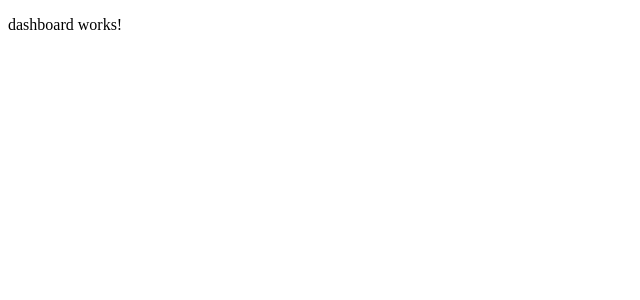
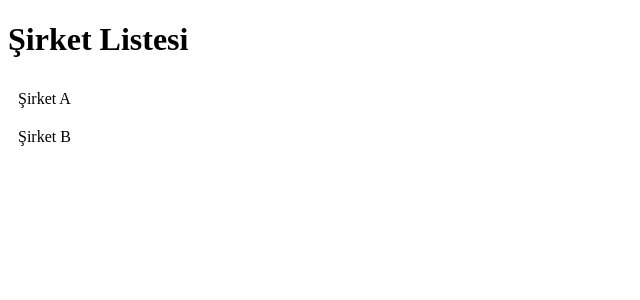
Before and after one commit to asimoezcan/dakik-app, an Angular app: page /dashboard in a window 1280 px wide. Shown: the top 300 px of the page, without its empty margins (0-640 px from the left). Built offline with nearby package versions, Linux system fonts and the light colour scheme.

Commit message:
Dashboard comany listing v1

```diff
--- a/src/app/app.module.ts
+++ b/src/app/app.module.ts
@@ -7,12 +7,14 @@ import { AppRoutingModule } from './app-routing.module';
 import { AppComponent } from './app.component';
 import { LoginComponent } from './login/login.component';
 import { DashboardComponent } from './dashboard/dashboard.component';
+import { CompainesComponent } from './compaines/compaines.component';
 
 @NgModule({
   declarations: [
     AppComponent,
     LoginComponent,
-    DashboardComponent
+    DashboardComponent,
+    CompainesComponent
   ],
   imports: [
     BrowserModule,
--- /dev/null
+++ b/src/app/compaines/compaines.component.html
@@ -0,0 +1,14 @@
+<h1>Şirket Listesi</h1>
+<div style="width: 300px; height: 200px; overflow: auto;">
+  <div *ngFor="let company of companies" (click)="showCompanyInfo(company)" style="padding: 10px; cursor: pointer;" [ngClass]="{'selected': selectedCompany === company}">
+    {{ company.name }}
+  </div>
+</div>
+
+<div *ngIf="selectedCompany" style="margin-top: 20px;">
+  <h2>{{ selectedCompany.name }}</h2>
+  <p>Şirket ID: {{ selectedCompany.id }}</p>
+  <p>Sektör: {{ selectedCompany.sector }}</p>
+  <p>Adres: {{ selectedCompany.address }}</p>
+  <p>Telefon: {{ selectedCompany.phone }}</p>
+</div>
--- /dev/null
+++ b/src/app/compaines/compaines.component.scss
@@ -0,0 +1,3 @@
+.selected {
+    background-color: #f0f0f0;
+  }
--- /dev/null
+++ b/src/app/compaines/compaines.component.ts
@@ -0,0 +1,27 @@
+import { Component, OnInit } from '@angular/core';
+import { HttpClient } from '@angular/common/http';
+
+
+@Component({
+  selector: 'app-compaines',
+  templateUrl: './compaines.component.html',
+  styleUrls: ['./compaines.component.scss']
+})
+
+  export class CompainesComponent implements OnInit {
+    companies: any[] = [];
+    selectedCompany: any;
+    private readonly apiUrl = 'assets/companies.json';
+
+    constructor(private http: HttpClient) {}
+
+    ngOnInit(): void {
+      this.http.get<any[]>(this.apiUrl).subscribe((data: any[]) => {
+        this.companies = data;
+      });
+    }
+
+    showCompanyInfo(company: any): void {
+      this.selectedCompany = company;
+    }
+  }
--- a/src/app/dashboard/dashboard.component.html
+++ b/src/app/dashboard/dashboard.component.html
@@ -1 +1 @@
-<p>dashboard works!</p>
+<app-compaines></app-compaines>
--- /dev/null
+++ b/src/assets/companies.json
@@ -0,0 +1,16 @@
+[
+    {
+      "id": "1",
+      "name": "Şirket A",
+      "sector": "Teknoloji",
+      "address": "İstanbul, Türkiye",
+      "phone": "+90 123 456 78 90"
+    },
+    {
+      "id": "2",
+      "name": "Şirket B",
+      "sector": "Enerji",
+      "address": "Ankara, Türkiye",
+      "phone": "+90 987 654 32 10"
+    }
+  ]
--- a/src/db.json
+++ b/src/db.json
@@ -69,6 +69,11 @@
       "email": "asimaoezcan@gmail.com",
       "password": "adssaddsa",
       "id": 14
+    },
+    {
+      "email": "asimaoezcan@gmail.com",
+      "password": "asasdsad",
+      "id": 15
     }
   ]
 }
```
Also changed, not shown: src/app/app.component.html (line endings or trailing spaces), 1 other file (tests, documents, lock files or other folders).
